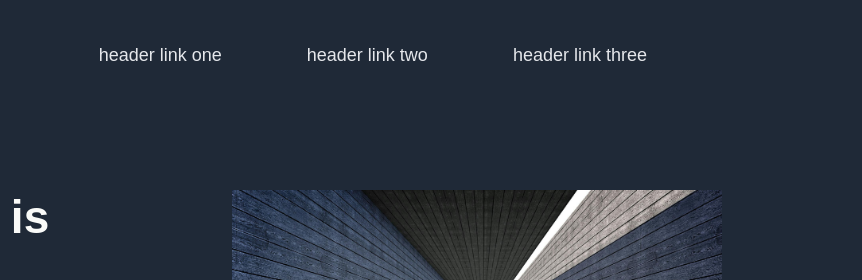
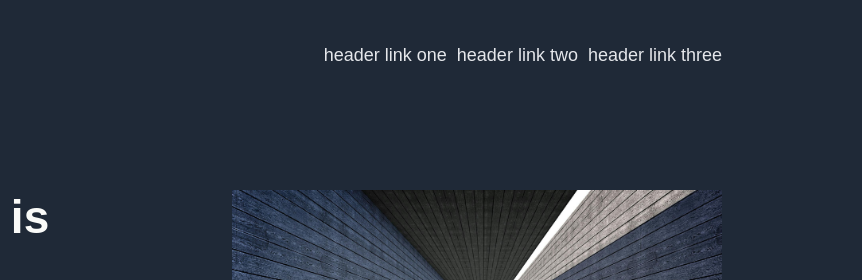
Before and after one commit to Mahdjoubabderraouf/landing-page, a plain HTML site: page index.html in a window 1280 px wide. Shown: the top 280 px of the page, 418-1280 px from the left. Drawn offline with Linux system fonts and the light colour scheme.

Commit message:
style(nav-bar): update justify-content to space-evenly
- Improve spacing in the nav bar by changing justify-content from space-between to space-evenly

```diff
--- a/style.css
+++ b/style.css
@@ -28,7 +28,7 @@ nav {
     margin-inline: auto;
     display: flex;
     flex-wrap: wrap;
-    justify-content: space-between;
+    justify-content: space-evenly;
     gap: 30px;
 }
 
@@ -64,7 +64,6 @@ ul {
     justify-content: center;
     align-items: center;
     flex-wrap: wrap;
-    flex: 1 2 460px;
 }
 
 li {
```
